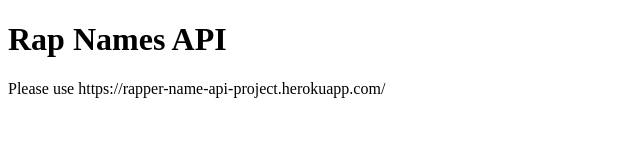
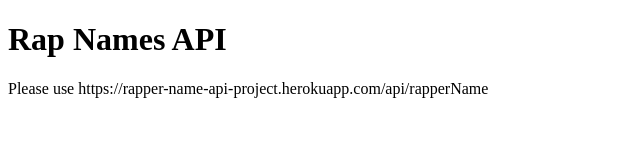
Before and after one commit to sharpaim23/rap-names-api, a website: page index.html in a window 1280 px wide. Shown: the whole page, without its empty margins (0-640 px from the left). Drawn offline with Linux system fonts and the light colour scheme.

Commit message:
Updated html documentation

```diff
--- a/index.html
+++ b/index.html
@@ -8,6 +8,6 @@
 </head>
 <body>
   <h1>Rap Names API</h1>
-  <p>Please use https://rapper-name-api-project.herokuapp.com/</p>
+  <p>Please use https://rapper-name-api-project.herokuapp.com/api/rapperName</p>
 </body>
 </html>
```
